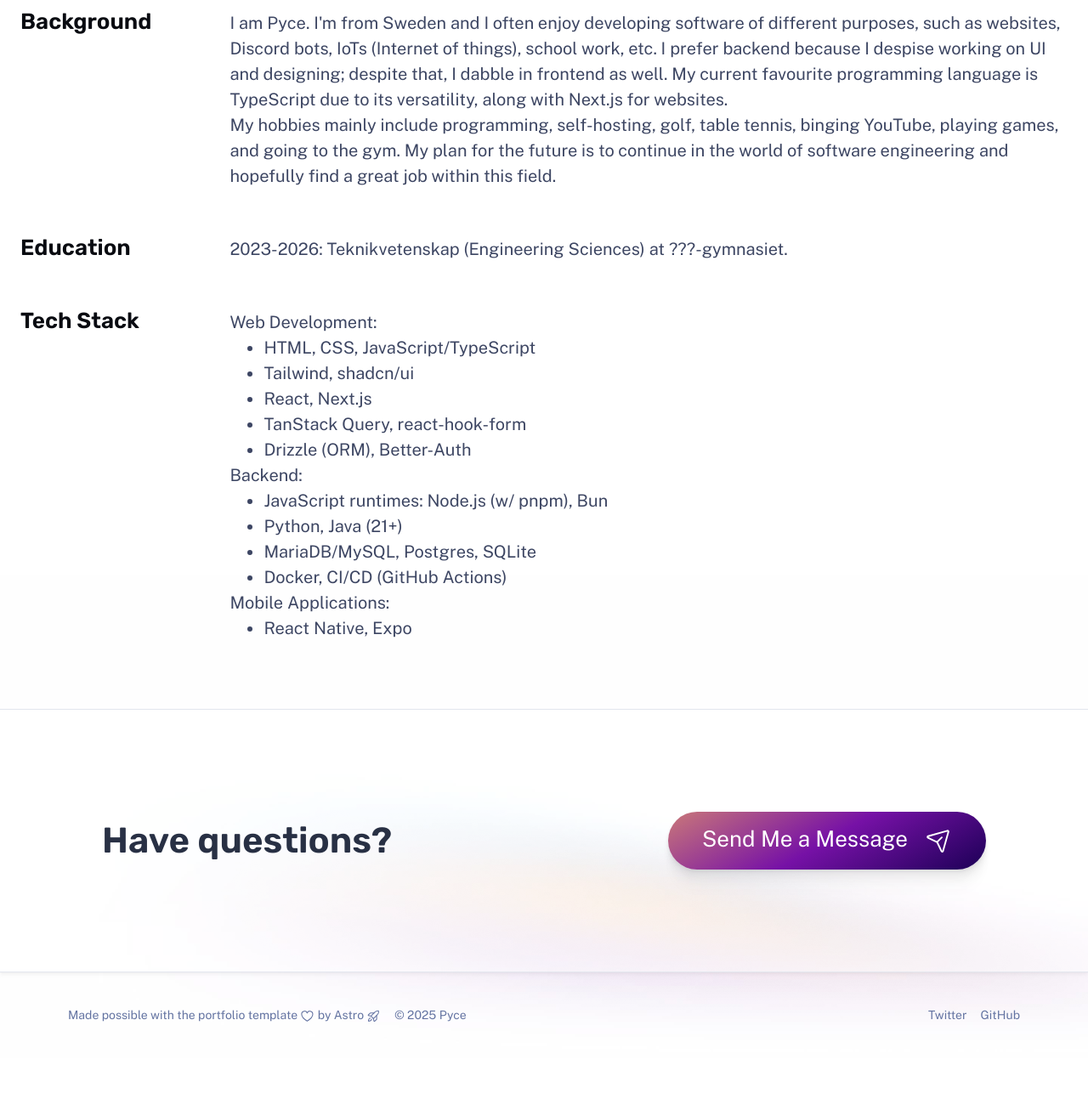
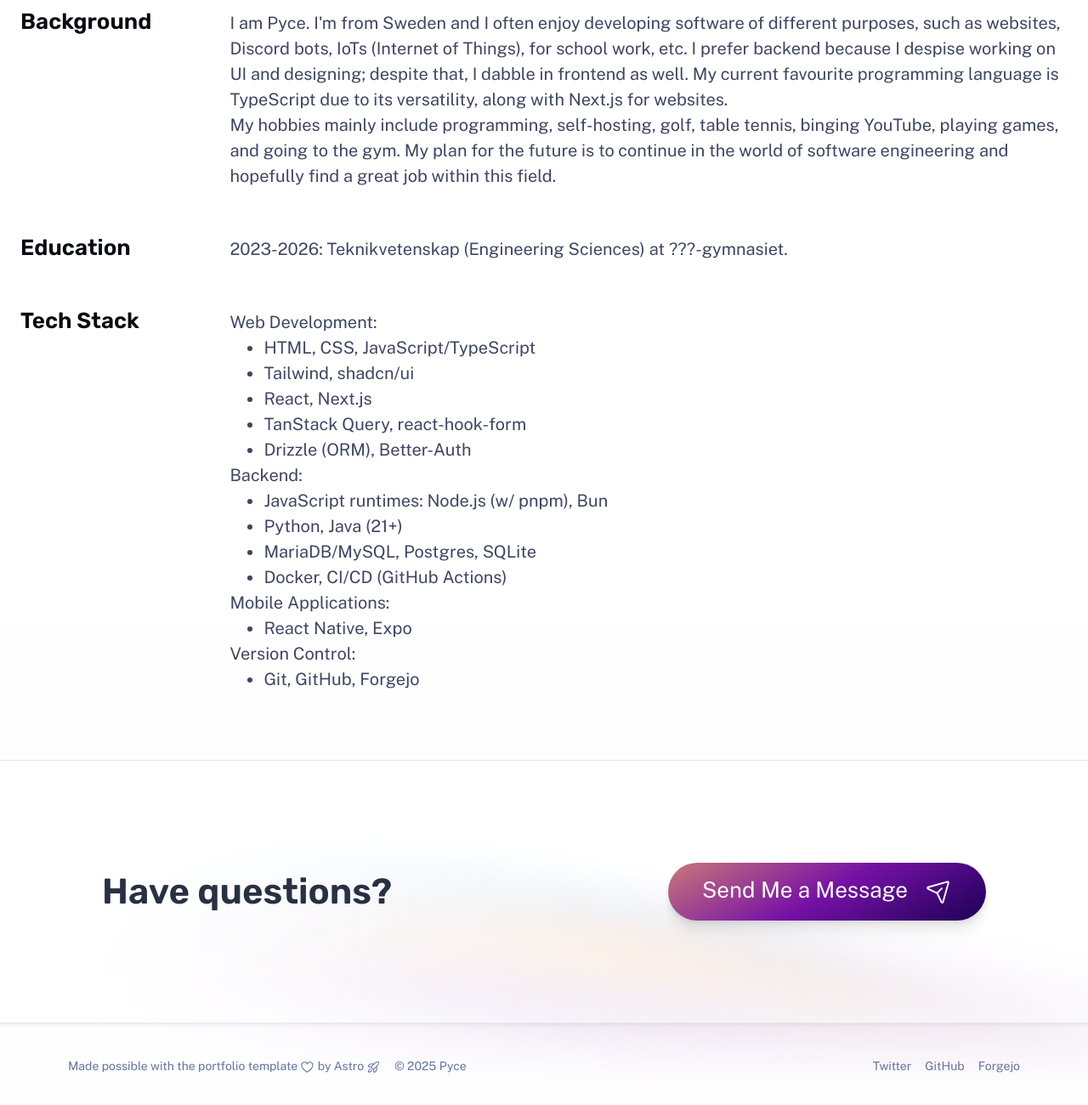
Before and after one commit to CarelessInternet/portfolio, an Astro site: page /about in a window 1280 px wide. Shown: the part 902-2202 px from the top of the page at 85% size. Before the commit the page ends 2147 px from the top, so only its background shows below. Built offline with nearby package versions, Linux system fonts and the light colour scheme; Astro itself is replaced by a stand-in of ours.

Commit message:
chore: added dockerfile and updated about me

```diff
--- a/src/components/Footer.astro
+++ b/src/components/Footer.astro
@@ -17,6 +17,7 @@ const currentYear = new Date().getFullYear();
 	<p class="socials">
 		<a href="https://x.com/awildcareless" target="_blank"> Twitter</a>
 		<a href="https://github.com/CarelessInternet" target="_blank"> GitHub</a>
+		<a href="https://forgejo.pyce.eu/Pyce" target="_blank"> Forgejo</a>
 	</p>
 </footer>
 <style>
--- a/src/components/Nav.astro
+++ b/src/components/Nav.astro
@@ -14,6 +14,7 @@ const textLinks: { label: string; href: string }[] = [
 const iconLinks: { label: string; href: string; icon: keyof typeof iconPaths }[] = [
 	{ label: 'Twitter', href: 'https://x.com/awildcareless', icon: 'twitter-logo' },
 	{ label: 'GitHub', href: 'https://github.com/CarelessInternet', icon: 'github-logo' },
+	{ label: 'Forgejo', href: 'https://forgejo.pyce.eu/Pyce', icon: 'forgejo-logo' },
 ];
 
 /** Test if a link is pointing to the current page. */
--- a/src/pages/about.astro
+++ b/src/pages/about.astro
@@ -23,7 +23,7 @@ import BaseLayout from '../layouts/BaseLayout.astro';
 				<div class="content">
 					<p>
 						I am Pyce. I'm from Sweden and I often enjoy developing software of different purposes,
-						such as websites, Discord bots, IoTs (Internet of things), school work, etc. I prefer backend
+						such as websites, Discord bots, IoTs (Internet of Things), for school work, etc. I prefer backend
 						because I despise working on UI and designing; despite that, I dabble in frontend as well.
 						My current favourite programming language is TypeScript due to its versatility, along with Next.js for websites.
 					</p>
@@ -68,6 +68,13 @@ import BaseLayout from '../layouts/BaseLayout.astro';
 
 						<ul>
 							<li>React Native, Expo</li>
+						</ul>
+					</p>
+					<p>
+						Version Control:
+
+						<ul>
+							<li>Git, GitHub, Forgejo</li>
 						</ul>
 					</p>
 				</div>
```
Also changed, not shown: compose.yaml (added, +8 -0 lines), src/components/IconPaths.ts (+2 -1 lines), 1 other file.
